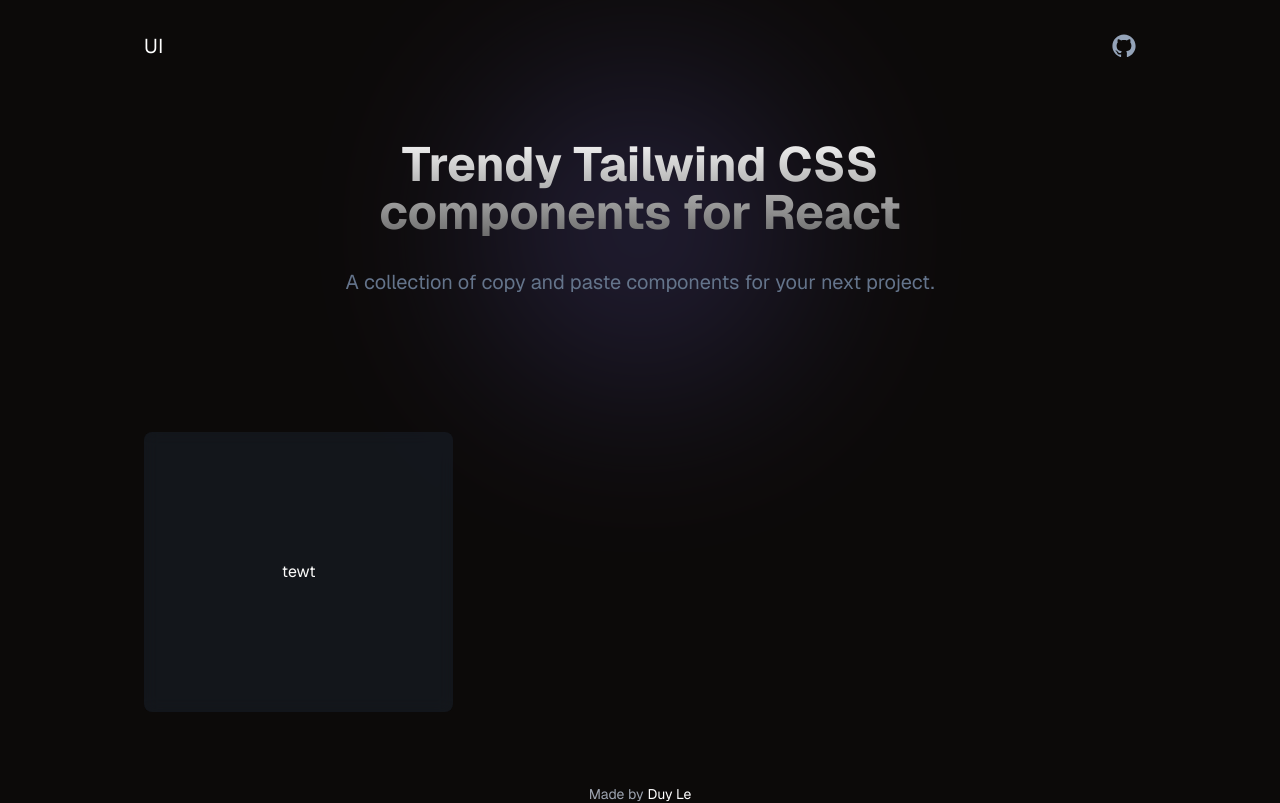
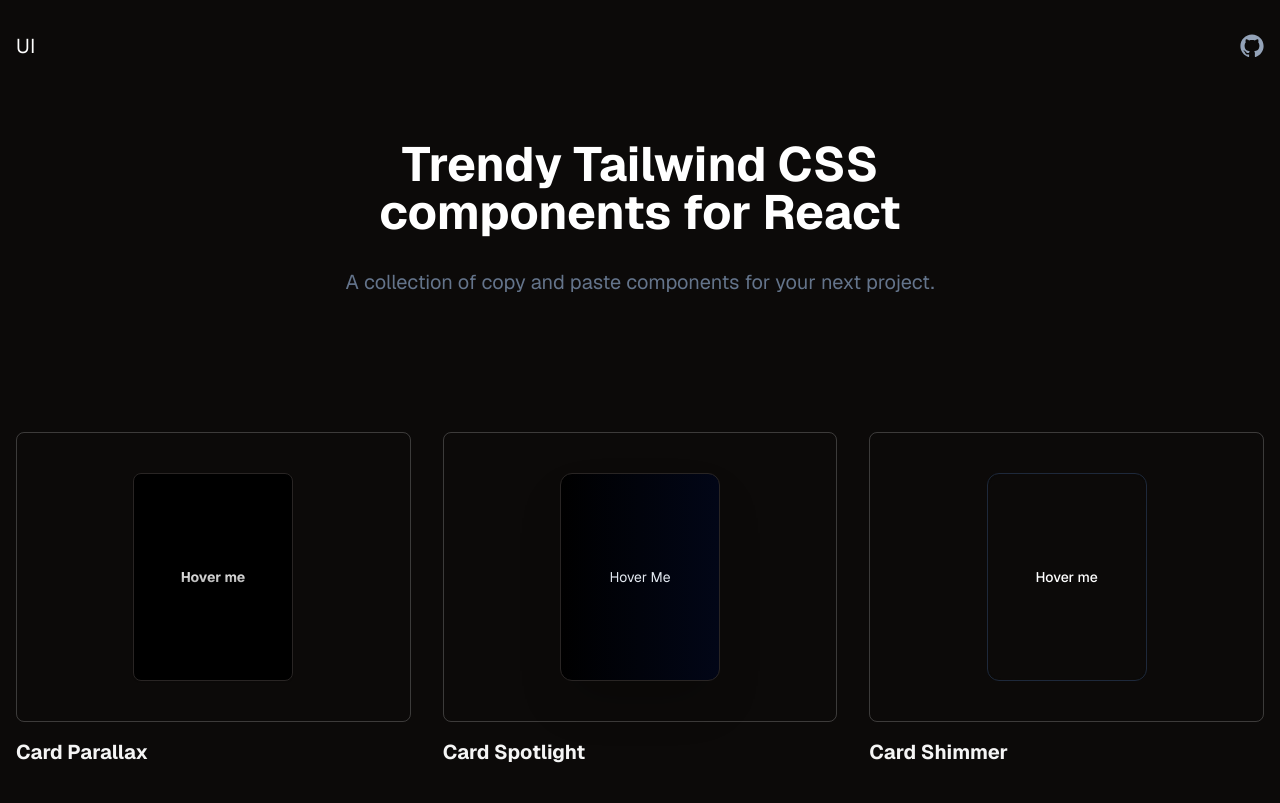
Before and after one commit to iamdooboy/ui, a Next.js app: page / in a window 1280 px wide. Shown: the top 803 px of the page. Built offline with nearby package versions, Linux system fonts and the light colour scheme.

Commit message:
added parallax, shimmer, spotlight cards

```diff
--- a/app/layout.tsx
+++ b/app/layout.tsx
@@ -17,24 +17,16 @@
   modal: React.ReactNode
 }) {
   return (
-    // <html lang='en'>
-    //   <body className={GeistSans.className} style={{ padding: '50px' }}>
-    //     <div className='space-y-6 lg:grid lg:grid-cols-2 lg:gap-6 lg:space-y-0'>
-    //       {props.children}
-    //       {props.modal}
-    //     </div>
-    //   </body>
-    // </html>
     <html lang='en'>
       <body
         className={cn(GeistSans.className, 'dark')}
         suppressHydrationWarning
       >
         <div className='bg-background'>
-          <div className='mx-auto flex min-h-screen max-w-5xl flex-col px-4'>
+          <div className='mx-auto flex min-h-screen max-w-7xl flex-col px-4'>
             <Navbar />
             <main className='flex-1'>{props.children}</main>
-            {props.modal}
+            {/* {props.modal} */}
             <footer>
               <div className='flex items-center justify-center py-8'>
                 <span className='text-sm text-gray-400'>
@@ -50,7 +42,6 @@
                 </span>
               </div>
             </footer>
-
           </div>
         </div>
       </body>
--- a/app/page.tsx
+++ b/app/page.tsx
@@ -1,4 +1,4 @@
-import Link from 'next/link'
+import { COMPONENTS_LIST } from '@/data/component-list'
 
 import { CardComponent } from '@/components/card-component'
 
@@ -7,11 +7,8 @@
     <>
       <section>
         <div className='relative z-0 mx-auto max-w-3xl pb-24 pt-12 text-center'>
-          <div className='absolute -top-4 -z-10 flex w-full justify-center'>
-            <div className='h-[310px] w-[310px] max-w-full animate-pulse-slow rounded-full bg-[#8678F9] opacity-20 blur-[100px]' />
-          </div>
           <div>
-            <h1 className='mb-8 font-bold bg-gradient-to-t from-[#6d6d6d] to-[#f4f4f4] bg-clip-text text-9xl text-transparent md:text-5xl'>
+            <h1 className='mb-8 font-bold text-white text-9xl md:text-5xl'>
               Trendy Tailwind CSS components for React
             </h1>
             <p className='text-xl text-slate-500'>
@@ -22,17 +19,11 @@
       </section>
       <div className='mx-auto max-w-7xl py-10'>
         <div className='grid grid-cols-1 gap-8 md:grid-cols-2 lg:grid-cols-3'>
-          <Link
-            href={`/dsfdf`}
-            className='relative flex items-center justify-center rounded-lg bg-gray-800/40 px-8 py-32 backdrop-blur '
-          >
-            tewt
-          </Link>
-          {/* {COMPONENTS.map((item, index) => (
+          {COMPONENTS_LIST.map((item, index) => (
             <CardComponent key={index} slug={item.slug} name={item.name}>
               <item.component />
             </CardComponent>
-          ))} */}
+          ))}
         </div>
       </div>
     </>
--- a/components/card-component.tsx
+++ b/components/card-component.tsx
@@ -7,12 +7,11 @@
 }
 
 export const CardComponent = ({ children, slug, name }: CardComponentProps) => (
-  <Link
-    href={`/${slug}`}
-    className='relative flex items-center justify-center rounded-lg bg-gray-800/40 px-8 py-32 backdrop-blur '
-  >
-    <div className='[&>button]:w-40 [&>div]:w-40 [&>input]:w-40'>
-      {children}
+  <Link href={`/${slug}`}>
+    <div className='relative flex flex-col items-center justify-center rounded-lg border border-white/[0.2] py-10'>
+      <div className='[&>button]:w-40 [&>div]:w-40 [&>input]:w-40'>
+        {children}
+      </div>
     </div>
     <p className='text-xl font-bold mt-4 mb-2 dark:text-neutral-100 text-neutral-700'>
       {name}
--- /dev/null
+++ b/components/card/card-parallax.tsx
@@ -0,0 +1,63 @@
+'use client'
+
+import { MouseEvent, useCallback, useState } from 'react'
+
+function throttle<T extends (...args: any[]) => any>(
+  func: T,
+  delay: number
+): (...args: Parameters<T>) => void {
+  let lastCall = 0
+  return (...args: Parameters<T>) => {
+    const now = new Date().getTime()
+    if (now - lastCall < delay) {
+      return
+    }
+    lastCall = now
+    return func(...args)
+  }
+}
+
+export const CardParallax = () => {
+  const [rotate, setRotate] = useState({ x: 0, y: 0 })
+
+  const onMouseMove = useCallback(
+    throttle((e: MouseEvent<HTMLDivElement>) => {
+      const card = e.currentTarget
+      const box = card.getBoundingClientRect()
+      const x = e.clientX - box.left
+      const y = e.clientY - box.top
+      const centerX = box.width / 2
+      const centerY = box.height / 2
+      const rotateX = (y - centerY) / 4
+      const rotateY = (centerX - x) / 4
+
+      setRotate({ x: rotateX, y: rotateY })
+    }, 100),
+    []
+  )
+
+  const onMouseLeave = () => {
+    setRotate({ x: 0, y: 0 })
+  }
+
+  return (
+    <>
+      <div
+        className='relative h-52 w-52 rounded-xl transition-[all_400ms_cubic-bezier(0.03,0.98,0.52,0.99)_0s] will-change-transform'
+        onMouseMove={onMouseMove}
+        onMouseLeave={onMouseLeave}
+        style={{
+          transform: `perspective(1000px) rotateX(${rotate.x}deg) rotateY(${rotate.y}deg) scale3d(1, 1, 1)`,
+          transition: 'all 400ms cubic-bezier(0.03, 0.98, 0.52, 0.99) 0s',
+        }}
+      >
+        <div className='group relative flex h-full w-full select-none items-center justify-center rounded-lg border text-card-foreground shadow-sm bg-black text-sm font-light text-slate-300'>
+          <div className='duration-600 absolute -inset-0.5 -z-10 rounded-lg bg-gradient-to-r from-rose-400 via-fuchsia-500 to-indigo-500 opacity-0 blur transition group-hover:opacity-75' />
+          <span className='text-md bg-gradient-to-t from-neutral-400 to-white bg-clip-text font-bold text-transparent'>
+            Hover me
+          </span>
+        </div>
+      </div>
+    </>
+  )
+}
--- /dev/null
+++ b/components/card/card-shimmer.tsx
@@ -0,0 +1,33 @@
+'use client'
+
+import React from 'react'
+
+import { cn } from '@/lib/utils'
+
+export const CardShimmer = () => {
+  const [isHover, setIsHover] = React.useState(false)
+  const handleMouseEnter = () => {
+    setIsHover(true)
+  }
+
+  const handleMouseLeave = () => {
+    setIsHover(false)
+  }
+  return (
+    <div
+      onMouseEnter={handleMouseEnter}
+      onMouseLeave={handleMouseLeave}
+      className='relative h-52 w-52 overflow-hidden rounded-xl border border-slate-800 p-[1px] backdrop-blur-3xl'
+    >
+      <span
+        className={cn(
+          'absolute inset-[-1000%] animate-[spin_5s_linear_infinite] bg-[conic-gradient(from_90deg_at_50%_50%,_var(--tw-gradient-stops))] from-black via-gray-900 to-gray-400 opacity-0',
+          isHover && 'opacity-100'
+        )}
+      />
+      <div className='inline-flex h-full w-full items-center justify-center rounded-xl bg-background px-3 py-1 text-sm font-medium text-white backdrop-blur-3xl'>
+        Hover me
+      </div>
+    </div>
+  )
+}
--- /dev/null
+++ b/components/card/card-spotlight.tsx
@@ -0,0 +1,58 @@
+'use client'
+
+import React, { useRef, useState } from 'react'
+
+export const CardSpotlight = () => {
+  const divRef = useRef<HTMLDivElement>(null)
+  const [isFocused, setIsFocused] = useState(false)
+  const [position, setPosition] = useState({ x: 0, y: 0 })
+  const [opacity, setOpacity] = useState(0)
+
+  const handleMouseMove = (e: React.MouseEvent<HTMLDivElement>) => {
+    if (!divRef.current || isFocused) return
+
+    const div = divRef.current
+    const rect = div.getBoundingClientRect()
+
+    setPosition({ x: e.clientX - rect.left, y: e.clientY - rect.top })
+  }
+
+  const handleFocus = () => {
+    setIsFocused(true)
+    setOpacity(1)
+  }
+
+  const handleBlur = () => {
+    setIsFocused(false)
+    setOpacity(0)
+  }
+
+  const handleMouseEnter = () => {
+    setOpacity(1)
+  }
+
+  const handleMouseLeave = () => {
+    setOpacity(0)
+  }
+
+  return (
+    <div
+      ref={divRef}
+      onMouseMove={handleMouseMove}
+      onFocus={handleFocus}
+      onBlur={handleBlur}
+      onMouseEnter={handleMouseEnter}
+      onMouseLeave={handleMouseLeave}
+      className='relative flex h-52 w-52 items-center justify-center overflow-hidden rounded-xl border bg-gradient-to-r from-black to-slate-950 px-8 py-16 shadow-2xl'
+    >
+      <div
+        className='pointer-events-none absolute -inset-px opacity-0 transition duration-300'
+        style={{
+          opacity,
+          background: `radial-gradient(400px circle at ${position.x}px ${position.y}px, rgba(255, 255, 255,.15), transparent 40%)`,
+        }}
+      />
+      <p className='text-sm text-slate-200'>Hover Me</p>
+    </div>
+  )
+}
--- /dev/null
+++ b/data/component-list.ts
@@ -0,0 +1,26 @@
+import { CardParallax } from '@/components/card/card-parallax'
+import { CardSpotlight } from '@/components/card/card-spotlight'
+import { CardShimmer } from '@/components/card/card-shimmer'
+
+export const COMPONENTS_LIST = [
+  {
+    name: 'Card Parallax',
+    component: CardParallax,
+    slug: 'card-parallax',
+  },
+  {
+    name: 'Card Spotlight',
+    component: CardSpotlight,
+    slug: 'card-spotlight',
+  },
+  {
+    name: 'Card Shimmer',
+    component: CardShimmer,
+    slug: 'card-shimmer',
+  },
+  {
+    name: 'Card Spotlight',
+    component: CardSpotlight,
+    slug: 'card-spotlight',
+  },
+]
--- a/package.json
+++ b/package.json
@@ -1,5 +1,5 @@
 {
-  "name": "draw",
+  "name": "ui",
   "version": "0.1.0",
   "private": true,
   "scripts": {
```
